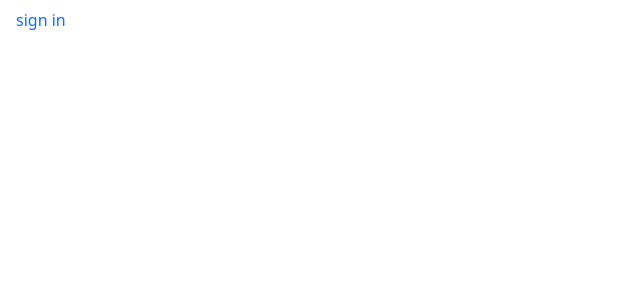
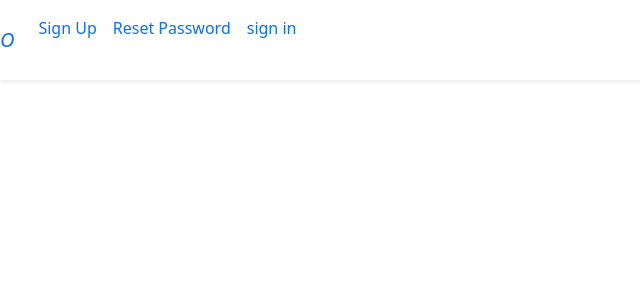
Before and after one commit to nshimiyimano-cloud/reset-pass, an Angular app: page / in a window 1280 px wide. Shown: the top 300 px of the page, without its empty margins (0-640 px from the left). Built offline with nearby package versions, Linux system fonts and the light colour scheme.

Commit message:
we end to setup bootstrap navbar

```diff
--- a/src/app/app.component.html
+++ b/src/app/app.component.html
@@ -1,4 +1,83 @@
-<a   class="nav-link" routerLinkActive="active" routerLink="sign-in">sign in</a>&nbsp;&nbsp;
+
+
+
+
+<nav class="navbar navbar-expand-lg shadow-sm  main-navbar"  style=" z-index:20;  background-color:#fff;  width:100%;  left:0px;"><!---navbar-expand-lg on medium navbar-expand-xg on extra lorge screen--->
+
+  <a   style="z-index:21;" class="navbar-brand" routerLinkActive="active" routerLink="sign-in"> <i class="fa fa-bar">O</i></a>
+
+  <button  class="navbar-toggler nav-toggle-btn" type="button"
+   data-toggle="collapse" data-target="#navbarContentContainer"
+   aria-controls="navbarContentContainer"
+   aria-expanded="false"
+   aria-label="Togglenavigation"
+   onclick="togglerTopen()"
+   >
+
+
+
+  <div class="bar-line">---</div>
+   <div class="bar-line">-----</div>
+   <div class="bar-line">-------</div>
+
+  </button>
+
+
+
+
+   <div class="collapse navbar-collapse" id="navbarContentContainer">
+    <ul class="navbar-nav mr-auto " >
+
+
+      <li class="nav-item">
+        <a   class="nav-link" routerLinkActive="active" routerLink="sign-up">Sign Up</a>&nbsp;&nbsp;
+        </li>
+
+
+
+      <li class="nav-item">
+        <a   class="nav-link" routerLinkActive="active" routerLink="request-reset-password">Reset Password</a>&nbsp;&nbsp;
+      </li>
+
+
+      <li class="nav-item">
+        <a   class="nav-link" routerLinkActive="active" routerLink="sign-in">sign in</a>&nbsp;&nbsp;
+      </li>
+    </ul>
+
+
+
+
+
+
+
+</div>
+
+</nav>
+
+
+
+
+
+
+
+
+
+
+
+
+
+
+
+
+
+
+
+
+
+
+
+
 
 <div>
 
--- a/src/index.html
+++ b/src/index.html
@@ -6,8 +6,11 @@
   <base href="/">
   <meta name="viewport" content="width=device-width, initial-scale=1">
   <link rel="icon" type="image/x-icon" href="favicon.ico">
+
 </head>
 <body>
   <app-root></app-root>
+
+
 </body>
 </html>
```
Also changed, not shown: src/app/auth.service.ts (added, +11 -0 lines), 1 other file (tests, documents, lock files or other folders).
